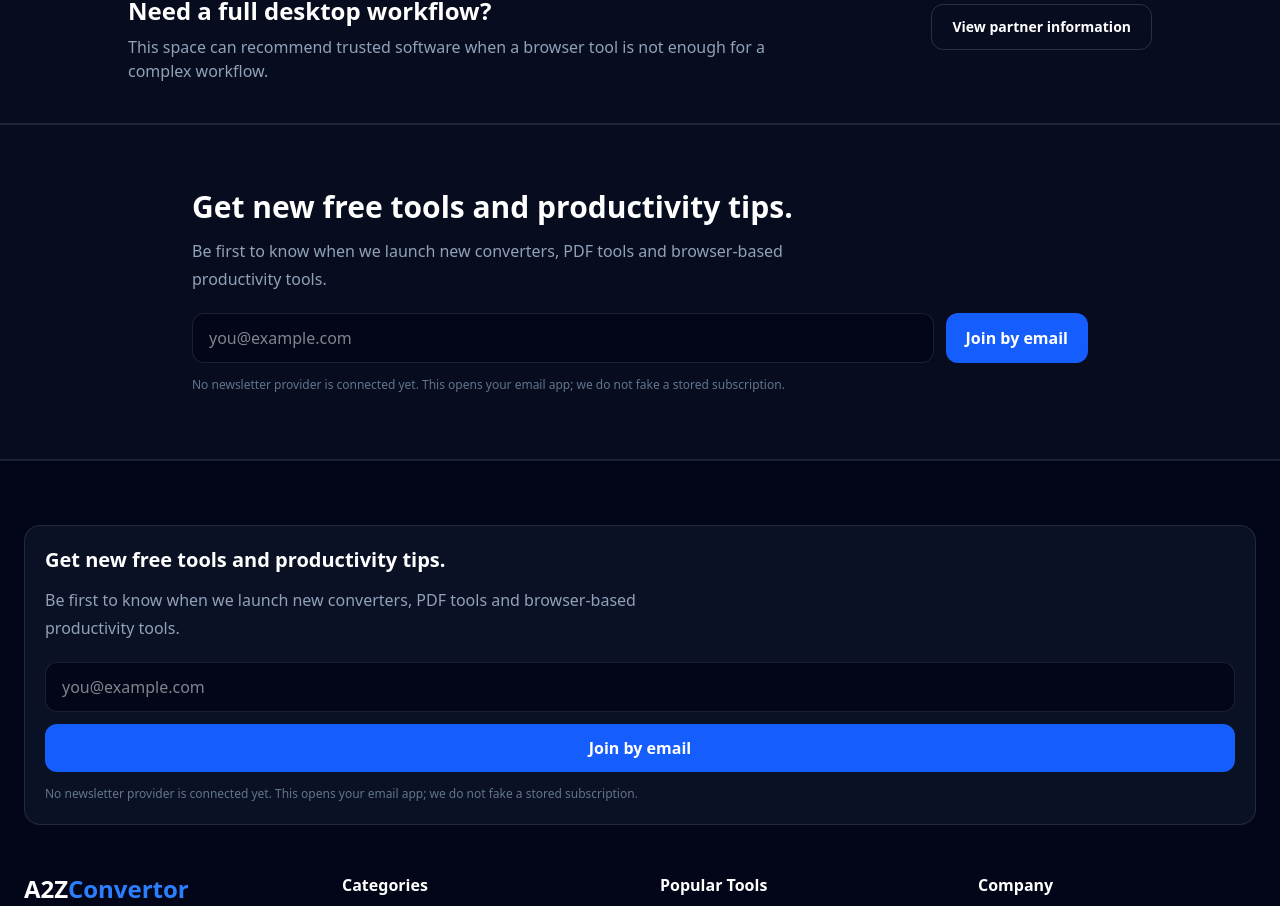
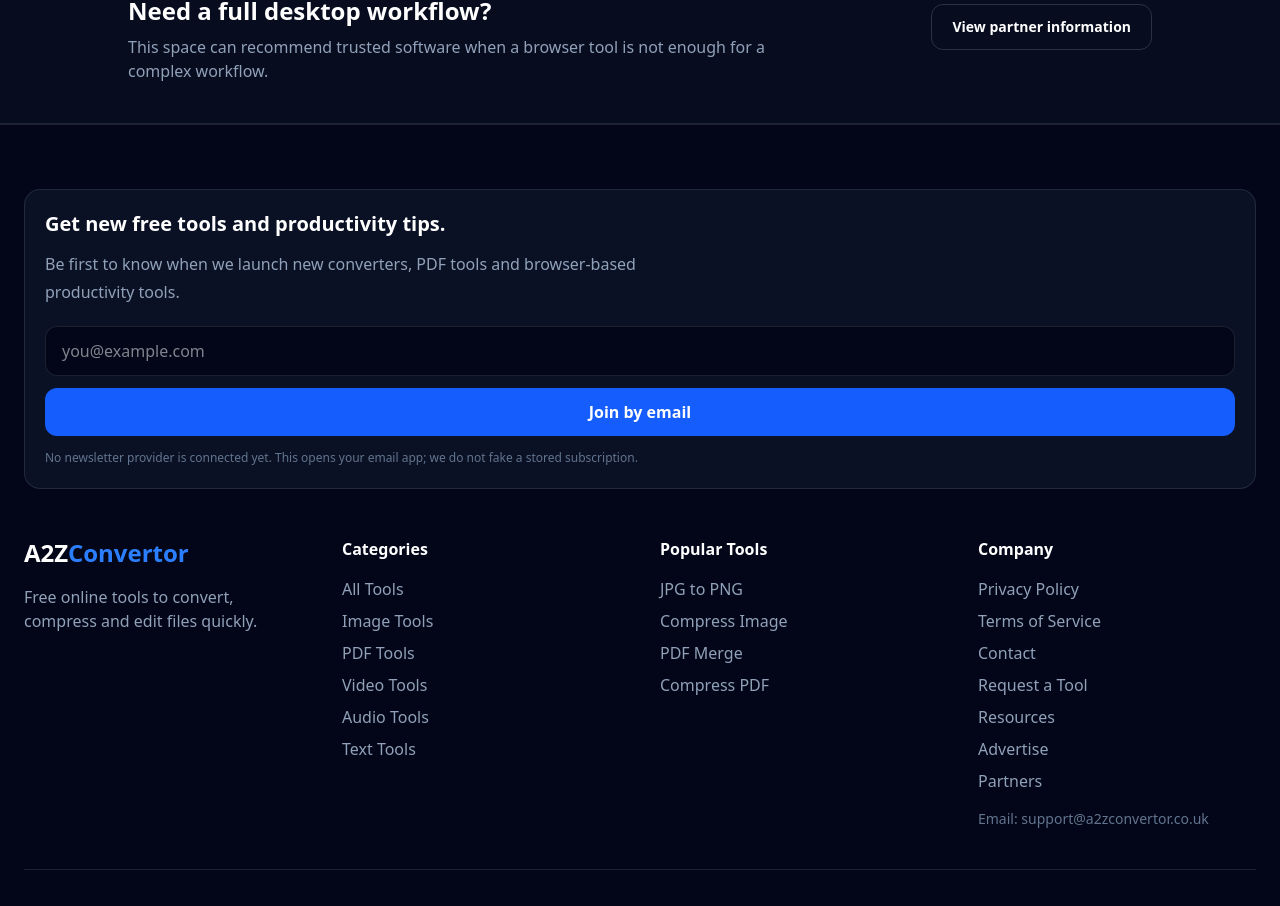
Before and after one commit to gigsbay/a2zconvertor, a Next.js app: page /resources/best-free-pdf-tools in a window 1280 px wide. Shown: the part 2200-3106 px from the top of the page. Built offline with nearby package versions, Linux system fonts and the light colour scheme.

Commit message:
fix: avoid duplicate newsletter signup

```diff
--- a/app/resources/[slug]/page.tsx
+++ b/app/resources/[slug]/page.tsx
@@ -4,7 +4,6 @@
 import AffiliatePlacementBlock from "@/components/AffiliatePlacementBlock";
 import Footer from "@/components/layout/Footer";
 import Navbar from "@/components/layout/Navbar";
-import NewsletterSignup from "@/components/NewsletterSignup";
 import RecommendedSoftwareCard from "@/components/RecommendedSoftwareCard";
 import { getPlacement } from "@/data/monetization";
 import { getResourcePage, resourcePages } from "@/data/resourcePages";
@@ -139,7 +138,6 @@
       {primaryPlacement && (
         <AffiliatePlacementBlock placement={primaryPlacement} />
       )}
-      <NewsletterSignup />
       <Footer />
     </main>
   );
--- a/app/resources/page.tsx
+++ b/app/resources/page.tsx
@@ -2,7 +2,6 @@
 import Link from "next/link";
 import Footer from "@/components/layout/Footer";
 import Navbar from "@/components/layout/Navbar";
-import NewsletterSignup from "@/components/NewsletterSignup";
 import { resourcePages } from "@/data/resourcePages";
 import { absoluteUrl } from "@/data/site";
 
@@ -59,7 +58,6 @@
           ))}
         </div>
       </section>
-      <NewsletterSignup />
       <Footer />
     </main>
   );
--- a/components/CategoryLandingPage.tsx
+++ b/components/CategoryLandingPage.tsx
@@ -3,7 +3,6 @@
 import Navbar from "@/components/layout/Navbar";
 import { categoryLandingPages, CategoryPageConfig } from "@/data/categoryLandingPages";
 import { tools } from "@/data/tools";
-import NewsletterSignup from "@/components/NewsletterSignup";
 import SponsoredToolCard from "@/components/SponsoredToolCard";
 import { getPlacement } from "@/data/monetization";
 
@@ -116,8 +115,6 @@
           </div>
         </div>
       </section>
-
-      <NewsletterSignup />
       <Footer />
     </main>
   );
```
